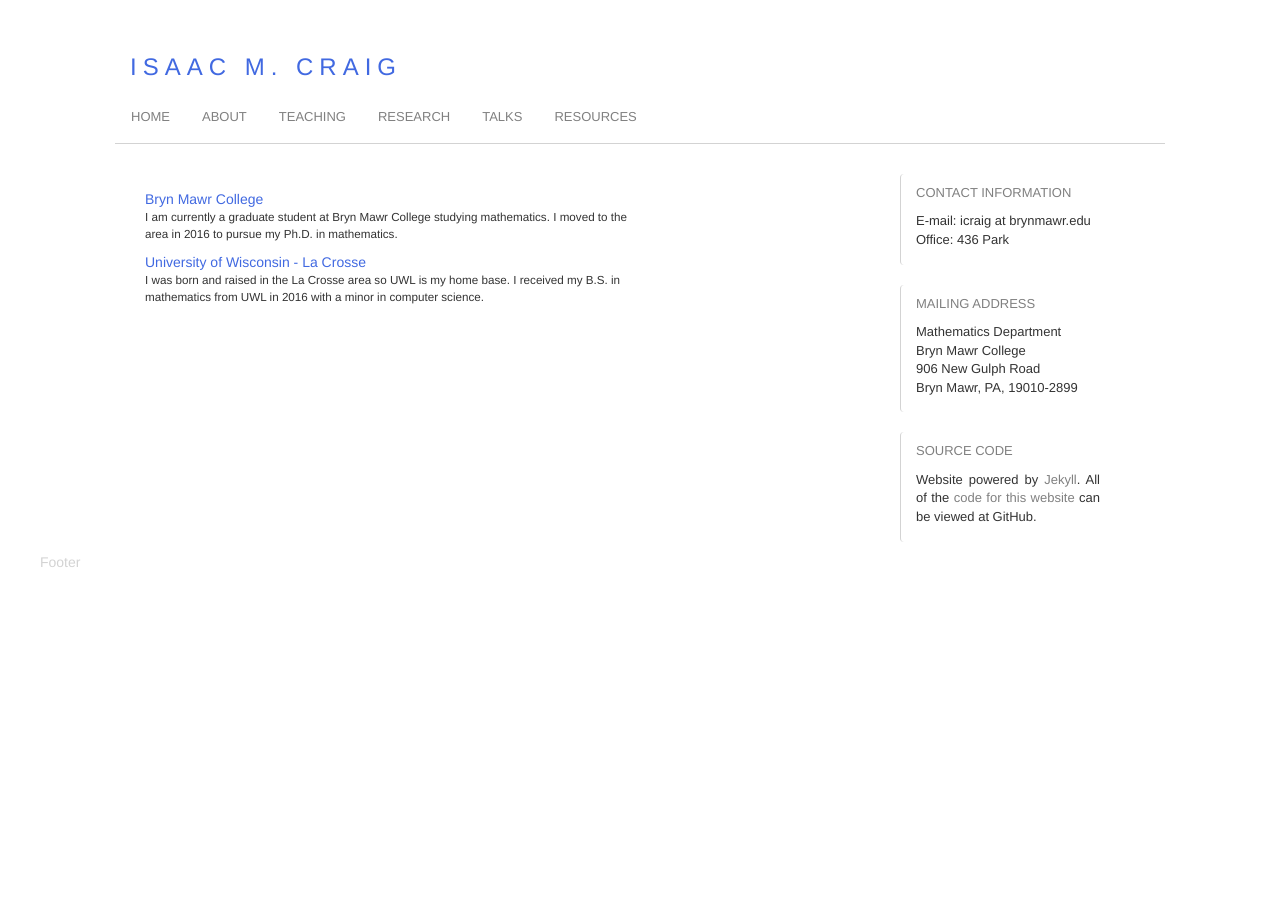
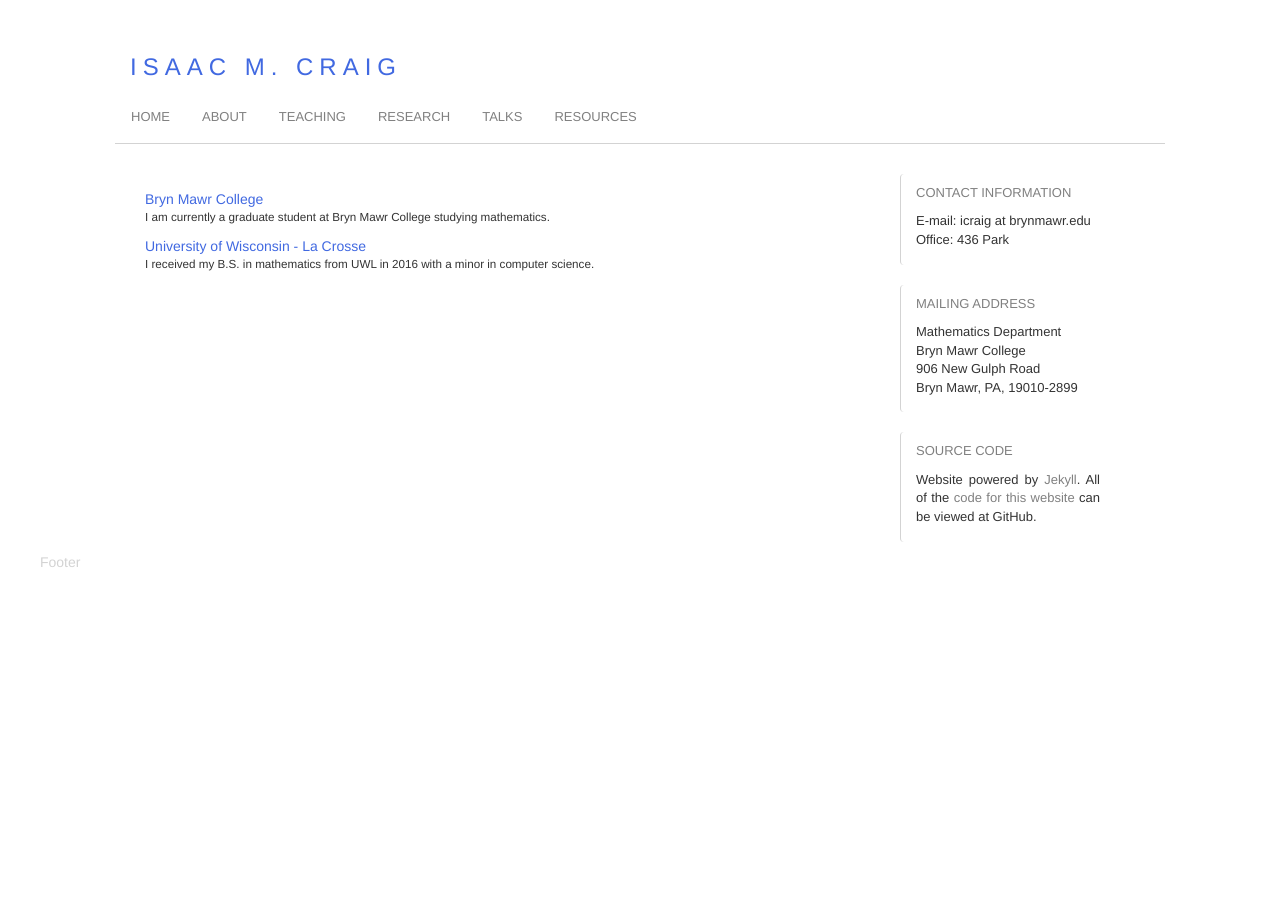
Before and after one commit to isundberg/isaacmc.github.io, a Jekyll site: the page built from about/index.html, in a window 1280 px wide. Built offline with Jekyll 4.4.1, drawn with Linux system fonts in a browser that asks for light colours.

Commit message:
Update index.html

```diff
--- a/about/index.html
+++ b/about/index.html
@@ -7,14 +7,12 @@ title:
 <div id="contentItem" class="col-sm-8">Bryn Mawr College</div>
 <div id="contentSpace" class="col-sm-8">
   I am currently a graduate student at Bryn Mawr College studying mathematics.
-  I moved to the area in 2016 to pursue my Ph.D. in mathematics.
 </div>
 </div>
 
 <div id="contentBlock" class="col-sm-12">
 <div id="contentItem" class="col-sm-8">University of Wisconsin - La Crosse</div>
 <div id="contentSpace" class="col-sm-8">
-  I was born and raised in the La Crosse area so UWL is my home base.
   I received my B.S. in mathematics from UWL in 2016 with a minor in computer science.
 </div>
 </div>
```
